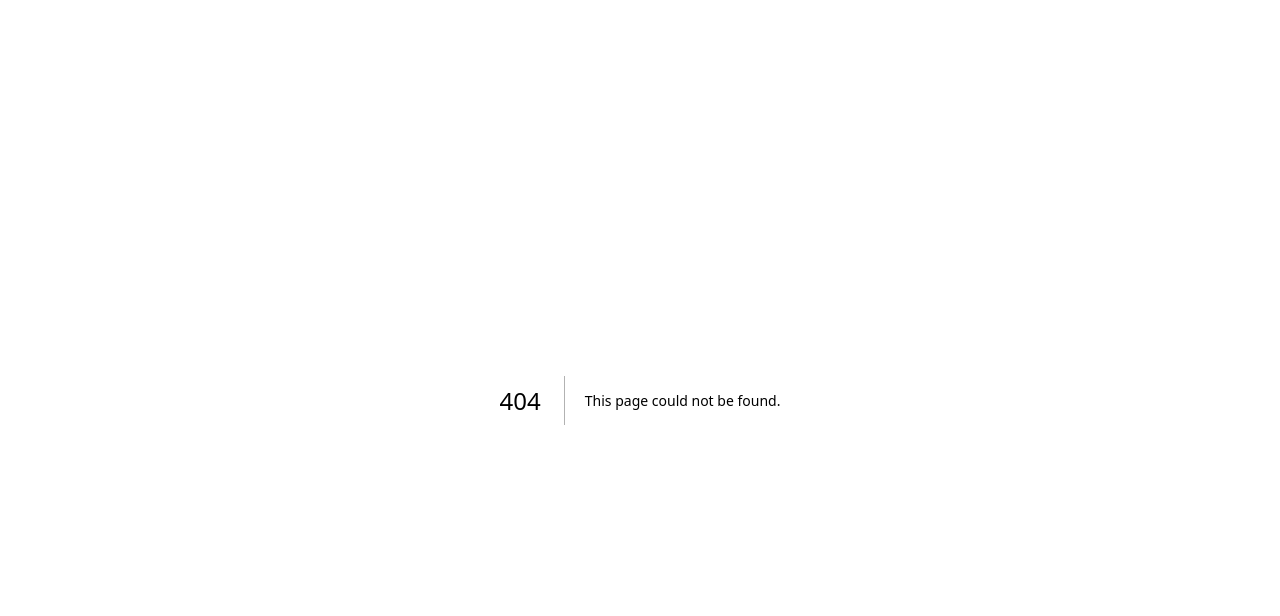
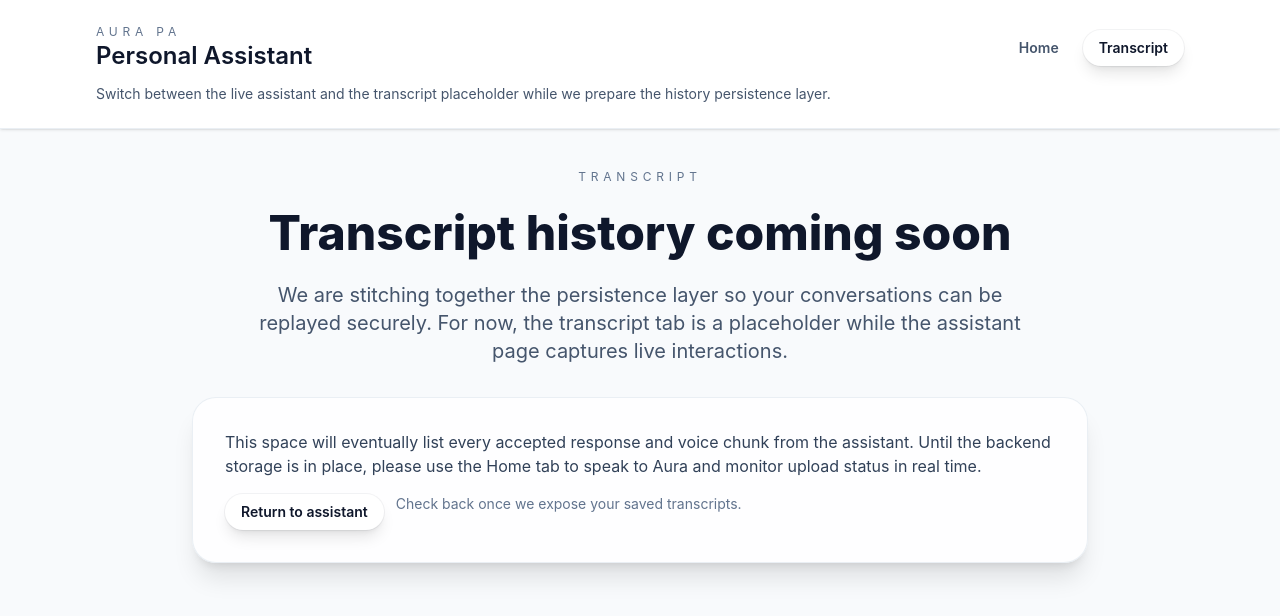
Before and after one commit to AgentOS-IRL/aura-pa-dashboard, a Next.js app in the folder frontend/: page /transcript in a window 1280 px wide. Before the commit this address had no page. Shown: the top 616 px of the page. Built offline with nearby package versions, Linux system fonts and the light colour scheme.

Commit message:
feat: add transcript route and shell

```diff
--- a/frontend/src/app/globals.css
+++ b/frontend/src/app/globals.css
@@ -37,6 +37,40 @@ body {
   }
 }
 
+@layer components {
+  .app-shell {
+    @apply min-h-screen flex flex-col bg-slate-50 dark:bg-slate-950 text-slate-900 dark:text-white;
+  }
+
+  .app-shell__header {
+    @apply sticky top-0 z-10 border-b border-slate-200/70 dark:border-slate-800/60 bg-white/90 dark:bg-slate-950/90 shadow-sm backdrop-blur-sm;
+  }
+
+  .app-shell__header-inner {
+    @apply mx-auto w-full max-w-6xl py-6 flex flex-col gap-3;
+  }
+
+  .app-shell__nav {
+    @apply flex items-center;
+  }
+
+  .app-shell__content {
+    @apply flex-1 w-full max-w-6xl mx-auto py-10 flex flex-col gap-10;
+  }
+
+  .nav-link {
+    @apply inline-flex items-center justify-center rounded-full text-sm font-semibold transition focus-visible:outline focus-visible:outline-2 focus-visible:outline-offset-2 focus-visible:outline-sky-500 px-4 py-2 text-slate-600 dark:text-slate-300 hover:text-slate-900 dark:hover:text-white;
+  }
+
+  .nav-link--active {
+    @apply bg-white dark:bg-slate-800 text-slate-900 dark:text-white shadow-lg ring-1 ring-slate-900/5 dark:ring-white/10;
+  }
+
+  .placeholder-panel {
+    @apply rounded-3xl border border-slate-200/70 dark:border-slate-800/60 bg-white/80 dark:bg-slate-900/80 shadow-xl p-8 space-y-4;
+  }
+}
+
 @layer utilities {
   .responsive-card-padding {
     @apply px-4 sm:px-6 lg:px-8;
--- a/frontend/src/app/layout.tsx
+++ b/frontend/src/app/layout.tsx
@@ -1,4 +1,6 @@
 import type { Metadata } from "next";
+import Link from "next/link";
+import { usePathname } from "next/navigation";
 import "./globals.css";
 
 export const metadata: Metadata = {
@@ -24,6 +26,57 @@ export const metadata: Metadata = {
   },
 };
 
+const navigationItems = [
+  { label: "Home", href: "/" },
+  { label: "Transcript", href: "/transcript" },
+];
+
+function AppShell({ children }: { children: React.ReactNode }) {
+  "use client";
+
+  const pathname = usePathname() ?? "/";
+
+  return (
+    <div className="app-shell">
+      <header className="app-shell__header">
+        <div className="app-shell__header-inner responsive-card-padding">
+          <div className="flex flex-wrap items-center justify-between gap-6">
+            <div>
+              <p className="text-xs uppercase tracking-[0.4em] text-slate-500 dark:text-slate-400">
+                Aura PA
+              </p>
+              <p className="text-2xl font-semibold text-slate-900 dark:text-white">Personal Assistant</p>
+            </div>
+            <nav className="app-shell__nav" aria-label="Primary">
+              <ul className="flex flex-wrap gap-2">
+                {navigationItems.map((item) => {
+                  const isActive = pathname === item.href;
+
+                  return (
+                    <li key={item.href}>
+                      <Link
+                        href={item.href}
+                        className={`nav-link ${isActive ? "nav-link--active" : ""}`}
+                        aria-current={isActive ? "page" : undefined}
+                      >
+                        {item.label}
+                      </Link>
+                    </li>
+                  );
+                })}
+              </ul>
+            </nav>
+          </div>
+          <p className="text-sm text-slate-600 dark:text-slate-300">
+            Switch between the live assistant and the transcript placeholder while we prepare the history persistence layer.
+          </p>
+        </div>
+      </header>
+      <main className="app-shell__content responsive-card-padding">{children}</main>
+    </div>
+  );
+}
+
 export default function RootLayout({
   children,
 }: Readonly<{
@@ -31,7 +84,9 @@ export default function RootLayout({
 }>) {
   return (
     <html lang="en" className="h-full antialiased">
-      <body className="min-h-full flex flex-col">{children}</body>
+      <body className="min-h-full">
+        <AppShell>{children}</AppShell>
+      </body>
     </html>
   );
 }
--- a/frontend/src/app/page.tsx
+++ b/frontend/src/app/page.tsx
@@ -15,14 +15,16 @@ const Assistant = dynamic(() => import('./components/Assistant'), {
 
 export default function Home() {
   return (
-    <main className="min-h-screen bg-slate-50 dark:bg-slate-900 flex flex-col gap-12 py-12 px-4 sm:px-6 lg:px-8">
-      <div className="w-full max-w-6xl mx-auto flex flex-col gap-10">
-        <section className="space-y-4 text-center md:space-y-6">
-          <h1 className="text-4xl md:text-5xl font-extrabold text-transparent bg-clip-text bg-gradient-to-r from-blue-600 to-indigo-600 dark:from-blue-400 dark:to-indigo-400 tracking-tight max-w-xl mx-auto">
+    <div className="flex flex-col gap-10">
+      <section className="space-y-4 text-center md:space-y-6 mx-auto max-w-3xl">
+        <h1 className="text-4xl md:text-5xl font-extrabold text-transparent bg-clip-text bg-gradient-to-r from-blue-600 to-indigo-600 dark:from-blue-400 dark:to-indigo-400 tracking-tight">
           Aura Assistant
         </h1>
-          <p className="text-lg md:text-xl text-slate-600 dark:text-slate-400 max-w-xl mx-auto">
+        <p className="text-lg md:text-xl text-slate-600 dark:text-slate-400">
           Your personal, intelligent voice companion. Speak naturally and let Aura capture your thoughts.
+        </p>
+        <p className="text-sm text-slate-500 dark:text-slate-400">
+          When the transcript history is ready, the dedicated tab will surface every exchange for quick review.
         </p>
       </section>
 
@@ -30,6 +32,5 @@ export default function Home() {
         <Assistant />
       </section>
     </div>
-    </main>
   );
 }
--- /dev/null
+++ b/frontend/src/app/transcript/page.tsx
@@ -0,0 +1,35 @@
+import Link from "next/link";
+
+export default function TranscriptPage() {
+  return (
+    <div className="flex flex-col gap-8">
+      <section className="space-y-4 text-center md:space-y-6 mx-auto max-w-3xl">
+        <p className="text-xs uppercase tracking-[0.4em] text-slate-500 dark:text-slate-400">Transcript</p>
+        <h1 className="text-4xl md:text-5xl font-extrabold text-slate-900 dark:text-white">Transcript history coming soon</h1>
+        <p className="text-lg md:text-xl text-slate-600 dark:text-slate-300">
+          We are stitching together the persistence layer so your conversations can be replayed securely. For now, the
+          transcript tab is a placeholder while the assistant page captures live interactions.
+        </p>
+      </section>
+
+      <div className="placeholder-panel w-full max-w-4xl mx-auto">
+        <p className="text-base text-slate-700 dark:text-slate-200">
+          This space will eventually list every accepted response and voice chunk from the assistant. Until the backend
+          storage is in place, please use the Home tab to speak to Aura and monitor upload status in real time.
+        </p>
+        <div className="flex flex-wrap gap-3">
+          <Link
+            href="/"
+            className="nav-link nav-link--active text-sm px-4 py-2"
+            aria-label="Go back to the assistant"
+          >
+            Return to assistant
+          </Link>
+          <span className="text-sm text-slate-500 dark:text-slate-400">
+            Check back once we expose your saved transcripts.
+          </span>
+        </div>
+      </div>
+    </div>
+  );
+}
```
Also changed, not shown: 1 other file (tests, documents, lock files or other folders). Lines whose indentation alone changed are shown as unchanged.
